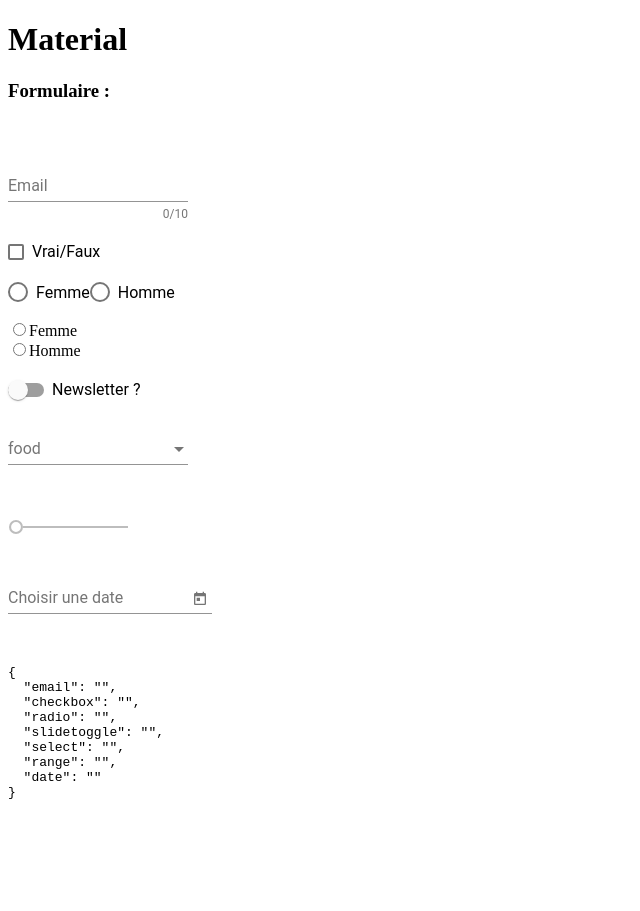
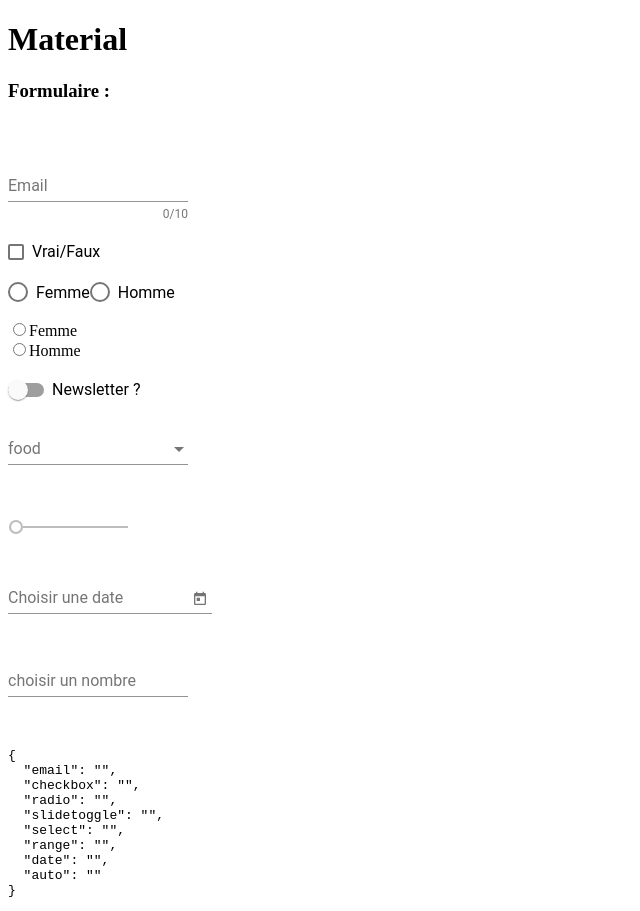
Before and after one commit to JungleWilly/angular_material, an Angular app: page / in a window 1280 px wide. Shown: the whole page, without its empty margins (0-640 px from the left). Before the commit the page ends 813 px from the top, so only its background shows below. Built offline with nearby package versions, Linux system fonts and the light colour scheme.

Commit message:
Add autocomplete with filter

```diff
--- a/src/app/app.component.html
+++ b/src/app/app.component.html
@@ -74,6 +74,26 @@
       </mat-form-field>
       <br /><br />
 
+      <mat-form-field>
+        <input
+          matInput
+          formControlName="auto"
+          [matAutocomplete]="autoc"
+          placeholder="choisir un nombre"
+          type="text"
+        />
+      </mat-form-field>
+      <br /><br />
+
+      <mat-autocomplete #autoc="matAutocomplete">
+        <mat-option
+          *ngFor="let option of filterOptions | async"
+          [value]="option"
+        >
+          {{ option }}
+        </mat-option>
+      </mat-autocomplete>
+
       <pre>{{ form.value | json }}</pre>
     </form>
   </div>
--- a/src/app/app.component.ts
+++ b/src/app/app.component.ts
@@ -5,6 +5,8 @@ import {
   FormControl,
   FormBuilder,
 } from '@angular/forms';
+import { Observable } from 'rxjs';
+import { map, startWith } from 'rxjs/operators';
 
 @Component({
   selector: 'app-root',
@@ -13,6 +15,8 @@ import {
 })
 export class AppComponent implements OnInit {
   public form: FormGroup;
+  public options: string[] = ['One', 'Two', 'Three'];
+  public filterOptions: Observable<string[]>;
 
   constructor(private fb: FormBuilder) {}
 
@@ -25,7 +29,21 @@ export class AppComponent implements OnInit {
       select: [''],
       range: [''],
       date: [''],
+      auto: [''],
     });
+
+    this.filterOptions = this.form.get('auto').valueChanges.pipe(
+      startWith(null),
+      map((val) => {
+        if (!val) {
+          return this.options;
+        } else {
+          return this.options.filter((option) => {
+            return option.toLowerCase().startsWith(val.toLowerCase());
+          });
+        }
+      })
+    );
   }
 
   public getError(): string {
--- a/src/app/material.module.ts
+++ b/src/app/material.module.ts
@@ -10,6 +10,7 @@ import { MatSelectModule } from '@angular/material/select';
 import { MatSliderModule } from '@angular/material/slider';
 import { MatDatepickerModule } from '@angular/material/datepicker';
 import { MatNativeDateModule } from '@angular/material/core';
+import { MatAutocompleteModule } from '@angular/material/autocomplete';
 import 'hammerjs/hammer';
 
 const MATERIAL = [
@@ -23,6 +24,7 @@ const MATERIAL = [
   MatSliderModule,
   MatDatepickerModule,
   MatNativeDateModule,
+  MatAutocompleteModule,
 ];
 
 @NgModule({
```
